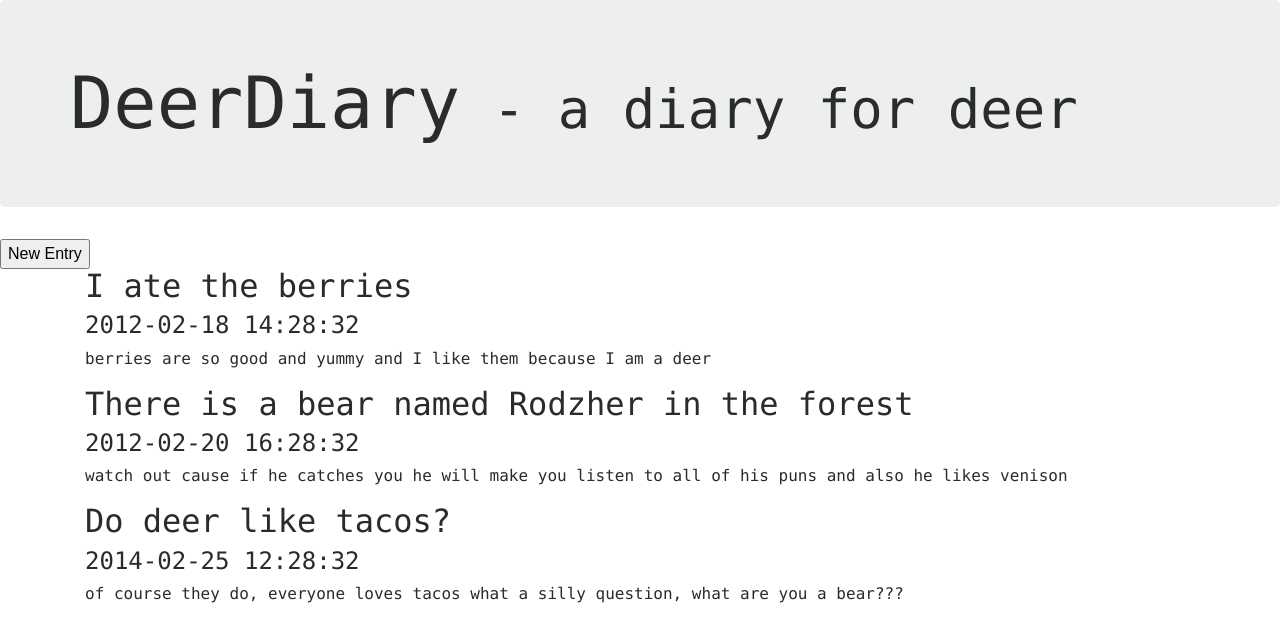
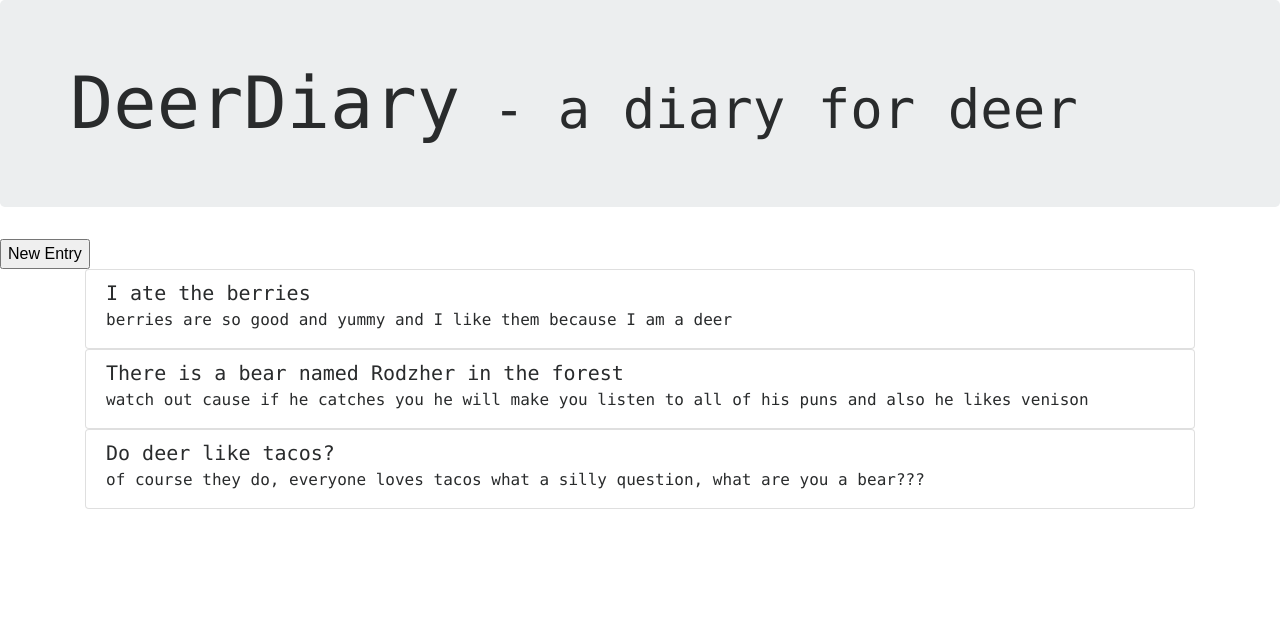
Before and after one commit to donkeypagoda/deer-diary-react-router, a React (Create React App) app: page / in a window 1280 px wide. Shown: the top 642 px of the page. Built offline with nearby package versions, Linux system fonts and the light colour scheme.

Commit message:
adding timestamp converter moment

```diff
--- a/package.json
+++ b/package.json
@@ -4,6 +4,7 @@
   "private": true,
   "dependencies": {
     "ajv": "^6.3.0",
+    "moment": "^2.21.0",
     "npm": "^5.8.0",
     "react": "^16.2.0",
     "react-bootstrap": "^0.32.1",
--- a/src/App.js
+++ b/src/App.js
@@ -5,11 +5,17 @@ import PostForm from './components/postForm'
 function ListPosts(props){
   return (
     <div className='list-group'>
-    <div>
-      <h2> {props.title} </h2>
-      <h4> {props.date} </h4>
-    </div>
-      <p> {props.content}</p>
+      <div className="list-group-item flex-column align-items-start">
+        <div className="d-flex w-100 justify-content-between">
+          <h5 className="mb-1">
+            {props.title}
+          </h5>
+        </div>
+        <div className="mb-1">
+          {props.content}
+        </div>
+
+      </div>
     </div>
   )
 }
```
Also changed, not shown: 1 other file (tests, documents, lock files or other folders).
